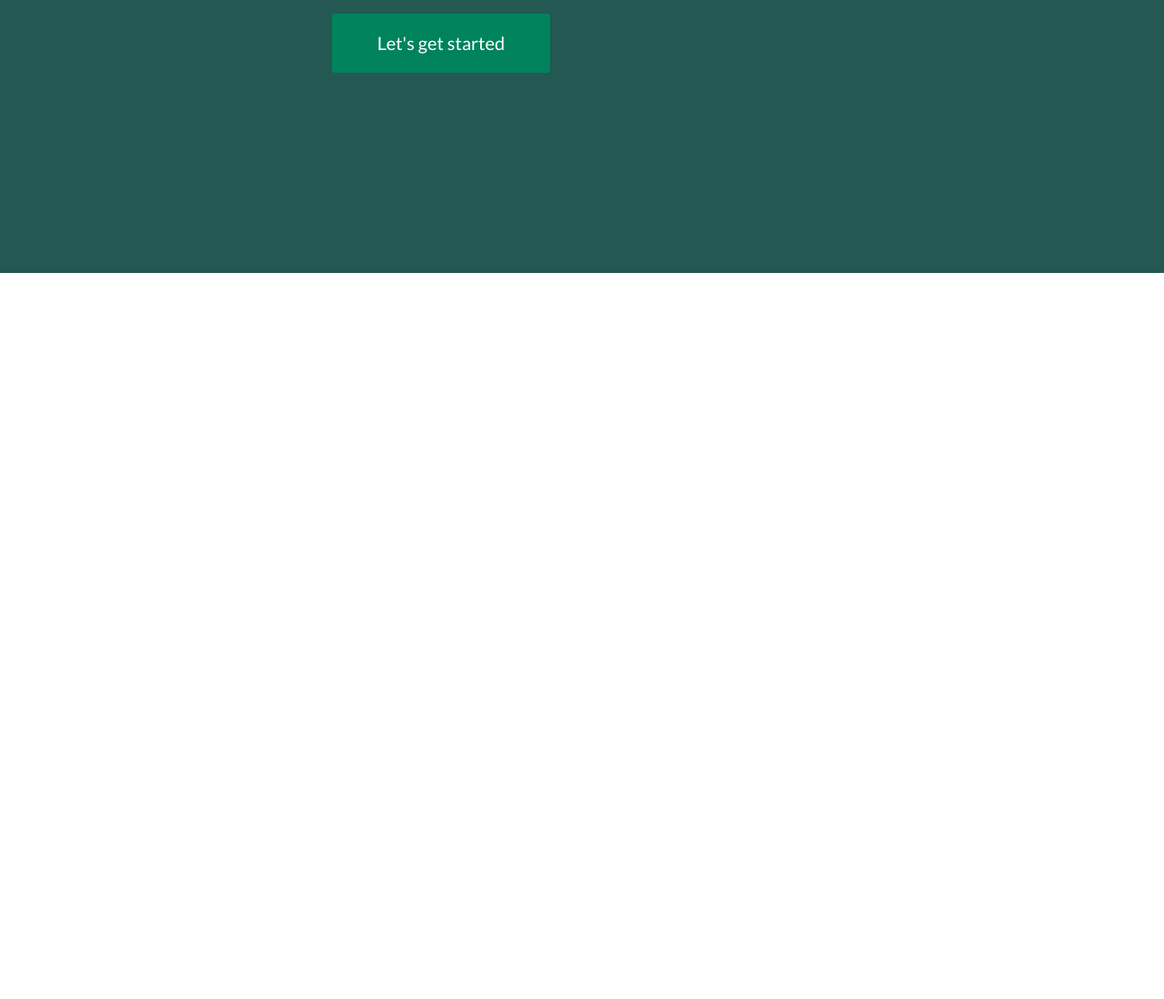
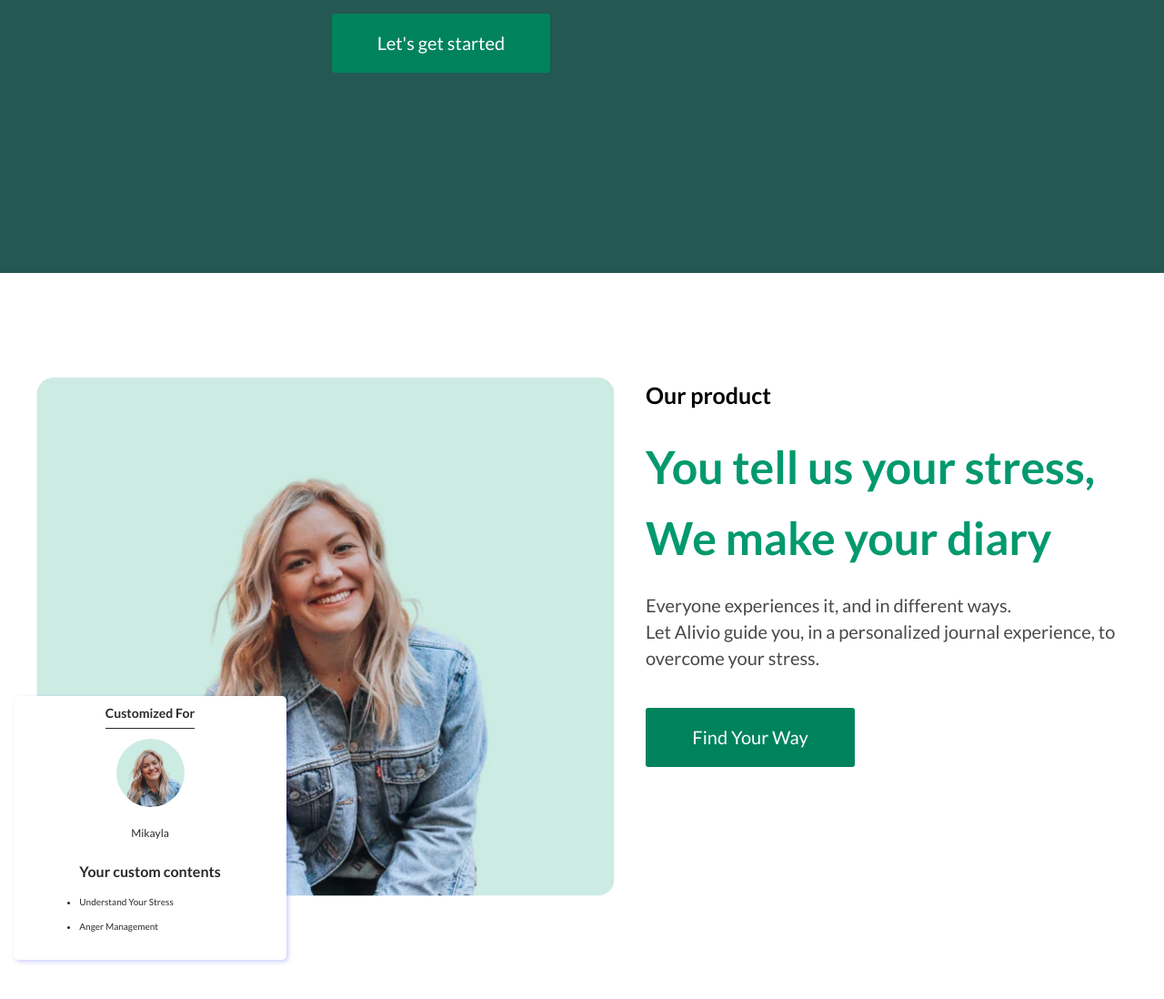
Before and after one commit to ekbelka/frontender_green, a plain HTML site: page index.html in a window 1280 px wide. Shown: the part 3578-4676 px from the top of the page at 91% size. Before the commit the page ends 3878 px from the top, so only its background shows below. Drawn offline with Linux system fonts and the light colour scheme.

Commit message:
product section

```diff
--- a/index.css
+++ b/index.css
@@ -5,3 +5,5 @@
 @import url('styles/about.css');
 @import url('styles/card.css');
 @import url('styles/succes.css');
+@import url('styles/product.css');
+@import url('styles/person-card.css');
--- a/index.html
+++ b/index.html
@@ -92,6 +92,38 @@
 
       </div>
     </section>
+
+    <section class="product" aria-label="product-section">
+      <div class="container">
+        <div class="product__wrapper">
+          <div class="product__preview">
+            <img src="assets/webp/photo_card.webp" alt="product produc__preview" class="product__preview-img">
+          </div>
+          <div class="product__content">
+            <h4 class="product__info">Our product</h4>
+            <h5 class="product__title">You tell us your stress, We make your diary</h5>
+            <p class="product__desc">Everyone experiences it, and in different ways.
+              Let&nbspAlivio&nbspguide you, in a personalized journal experience, to overcome your stress.</p>
+            <button class="btn">Find Your Way</button>
+          </div>
+          <figure class="person-card" aria-label="person card">
+            <h4 class="person-card__title">Customized For</h4>
+            <div class="person-card__preview">
+              <img src="assets/webp/photo_card.webp" alt="preview image" class="person-card__preview-img">
+            </div>
+            <h5 class="person-card__name">Mikayla</h5>
+            <blockquote class="person-card__description" aria-label="description">
+              <h6 class="person-card__subtitle">Your custom contents</h6>
+              <ul class="person-card__list">
+                <li class="person-card__list-item">Understand Your Stress</li>
+                <li class="person-card__list-item">Anger Management</li>
+              </ul>
+            </blockquote>
+
+          </figure>
+        </div>
+      </div>
+    </section>
   </main>
 </body>
 </html>
--- a/styles/basic.css
+++ b/styles/basic.css
@@ -19,7 +19,7 @@ a {
   color: unset;
 }
 
-h1, h2, h3, h4, h5, h6, p, figure{
+h1, h2, h3, h4, h5, h6, p, figure, blockquote{
   margin: 0;
 }
 
--- /dev/null
+++ b/styles/person-card.css
@@ -0,0 +1,72 @@
+.person-card {
+  padding-top: 10px;
+  position: absolute;
+  top: 350px;
+  left: 5px;
+  width: 300px;
+  height: 290px;
+  background-color: var(--co-white);
+  border-radius: 5px;
+  box-shadow: 2px 2px 5px 0px rgba(0, 0, 255, .2);
+  overflow: hidden;
+  display: flex;
+  flex-direction: column;
+  justify-content: start;
+  align-items: center;
+  gap: 20px;
+  color: var(--co-black);
+}
+.person-card__title {
+  font-weight: 600;
+  font-size: 14px;
+  text-align: center;
+  position: relative;
+}
+
+.person-card__title::after {
+  content: "";
+  position: absolute;
+  top: 25px;
+  left: 0;
+  right: 0;
+  height: 1px;
+  background-color: var(--co-black);
+}
+
+.person-card__preview {
+  border-radius: 50%;
+  width: 75px;
+  height: 75px;
+  overflow: hidden;
+  flex-shrink: 0;
+}
+.person-card__preview-img {
+  width: 150%;
+  height: 150%;
+  object-fit: cover;
+  object-position: -24px -10px;
+}
+.person-card__name {
+  font-weight: 400;
+  font-size: 12px;
+  line-height: 157%;
+
+}
+.person-card__description {
+
+}
+.person-card__subtitle {
+  font-weight: 700;
+  font-size: 16px;
+  line-height: 157%;
+  align-self: start;
+}
+.person-card__list {
+  list-style: disc;
+  margin: 15px 0 15px;
+}
+.person-card__list-item {
+  font-weight: 400;
+  font-size: 10px;
+  margin: 15px 0 0 0;
+}
--- /dev/null
+++ b/styles/product.css
@@ -0,0 +1,105 @@
+.product {
+  padding: 115px 0 240px 0;
+}
+
+.product__wrapper {
+  padding: 0 30px;
+  width: 100%;
+  position: relative;
+  display: flex;
+  gap: 15px;
+  justify-content: space-between;
+  align-items: start;
+}
+
+.product__preview {
+  height: 570px;
+  border-radius: 18px;
+  overflow: hidden;
+}
+
+.product__preview-img {
+  width: 100%;
+  height: 100%;
+  object-fit: cover;
+}
+
+.product__content {
+  max-width: 530px;
+  display: flex;
+  flex-direction: column;
+  justify-content: start;
+  align-items: start;
+  row-gap: 20px;
+}
+
+.product__info {
+  font-weight: 600;
+  font-size: 25px;
+  line-height: 157%;
+  color:calc(--co-light-black);
+}
+
+.product__title {
+  font-weight: 700;
+  font-size: 50px;
+  line-height: 157%;
+  color: var(--co-light-green);
+}
+
+.product__content  .btn {
+  margin: 20px 0 0 0;
+  width: 230px;
+  height: 65px;
+}
+
+.product__desc {
+  font-weight: 400;
+  font-size: 20px;
+  line-height: 145%;
+  color: var(--co-light-black);
+}
+
+@media (max-width: 992px) {
+  .product__content {
+    max-width: 390px;
+  }
+
+  .product__title {
+    font-size: 32px;
+  }
+}
+
+@media (max-width: 768px) {
+  .product {
+    padding: 115px 0 115px 0;
+  }
+
+  .product__wrapper{
+    flex-wrap: wrap;
+    justify-content: center;
+    gap: 50px;
+  }
+
+  .product__preview {
+    height: 470px;
+    border-radius: 18px;
+    overflow: hidden;
+  }
+
+  /* .product__content {
+    max-width: 390px;
+  } */
+
+  .product__title {
+    font-size: 28px;
+  }
+
+  .product__desc {
+    font-size: 16px;
+  }
+
+  .product__wrapper .person-card {
+    display: none;
+  }
+}
```
